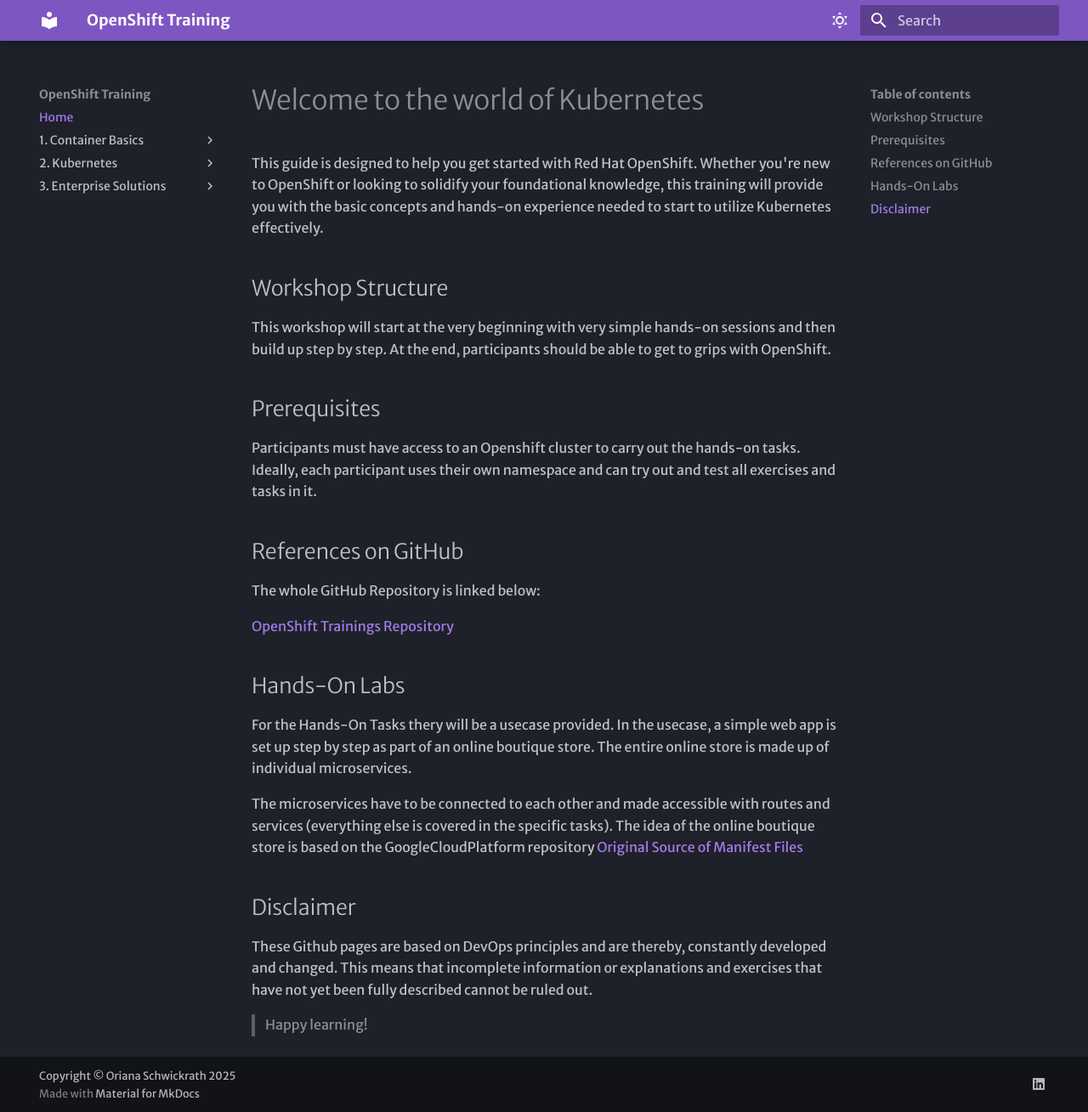
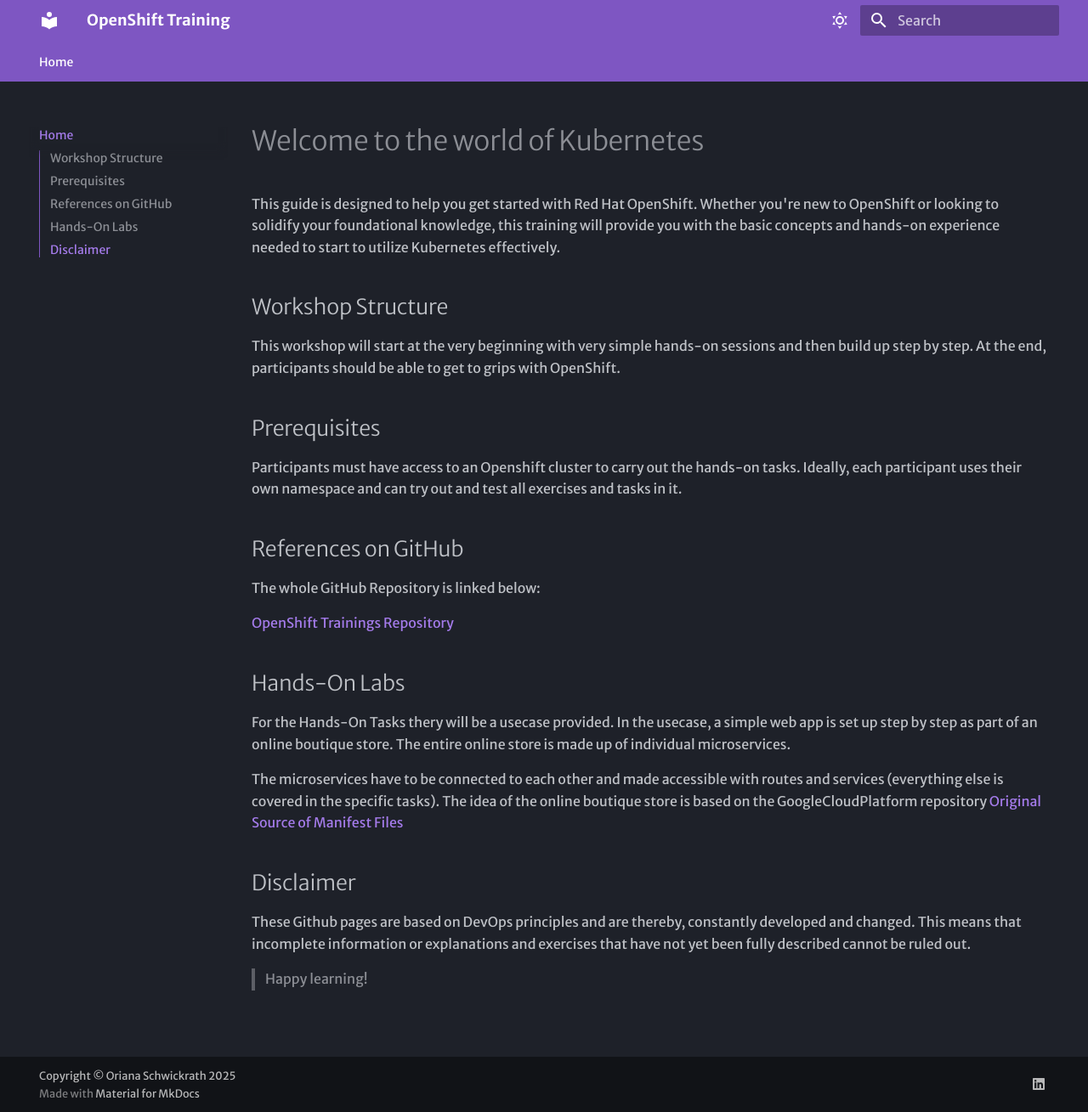
Before and after one commit to anairo98/openshift-training, an MkDocs documentation site: the page built from docs/index.md, in a window 1280 px wide and 1309 px high. Shown: the whole window at 85% size. Built offline with MkDocs 1.6.1 and Material for MkDocs 9.7.7, drawn with Linux system fonts in a browser that asks for light colours; some web fonts are replaced.

```diff
--- a/mkdocs.yml
+++ b/mkdocs.yml
@@ -9,6 +9,13 @@
         note: octicons/tag-16
   features:
     - content.code.copy
+    - search.suggest
+    - search.highlight
+    - navigation.tabs
+    - navigation.top
+    - toc.integrate
+    - search.highlight
+    - content.code.annotation
   font:
     text: Merriweather Sans # Google Font (Schriftart
     code: Red Hat Mono # Google Font (Code Schriftart)
@@ -31,18 +38,11 @@
 
 nav:
   - "Home": index.md
-  - "1. Container Basics":
-    - kubernetes-basics.md
-    - "First Hands-On Lab": kubernetes-core/first-lab.md
-  - "2. Kubernetes":
-    - orchestration.md
-    - "Second Hands-On Lab": kubernetes-core/second-lab.md
-  - "3. Enterprise Solutions":
-    - enterprise-solutions.md
-    - "Third Hands-On Lab": kubernetes-core/third-lab.md
 
 markdown_extensions:
   - attr_list
+  - admonition
+  - footnotes
   - pymdownx.emoji:
       emoji_index: !!python/name:material.extensions.emoji.twemoji
       emoji_generator: !!python/name:material.extensions.emoji.to_svg
@@ -53,6 +53,8 @@
   - pymdownx.inlinehilite
   - pymdownx.snippets
   - pymdownx.superfences
+  - attr_list
+  - pymdownx.mark
   - admonition
   - pymdownx.details
   - pymdownx.superfences
```
Also changed, not shown: 3 other files.
